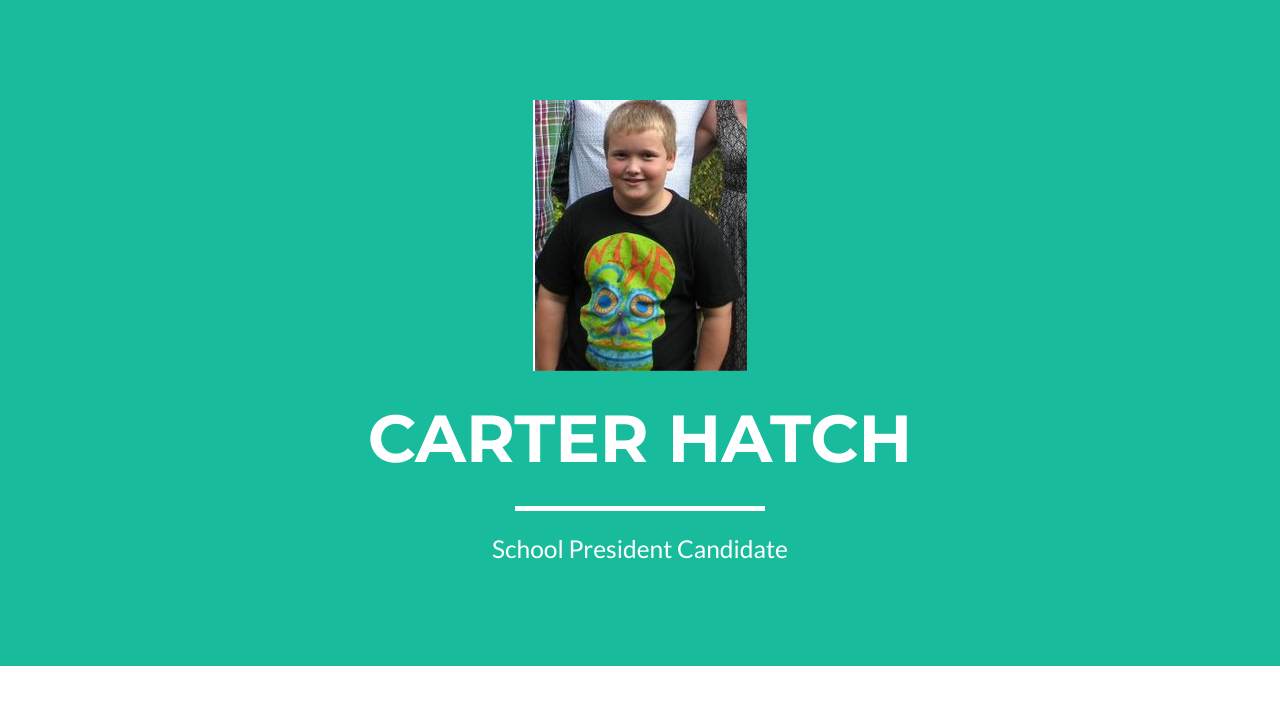
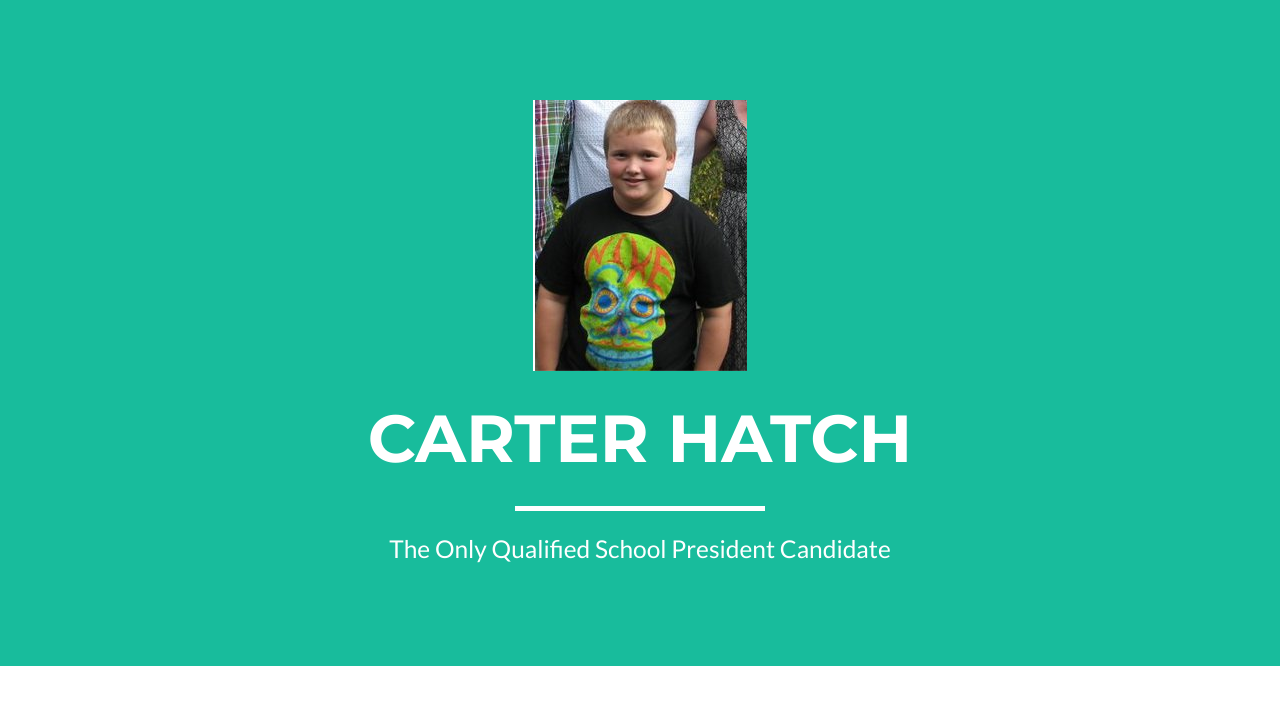
Before and after one commit to HolyMotherOfFarming/19smitgr.github.io, a website: page index.html in a window 1280 px wide. Drawn offline with nearby package versions, Linux system fonts and the light colour scheme.

Commit message:
Update index.html

```diff
--- a/index.html
+++ b/index.html
@@ -9,7 +9,7 @@
     <meta name="description" content="">
     <meta name="author" content="">
 
-    <title>President Carter Hatch</title>
+    <title>Vote Carter Hatch</title>
 
     <!-- Bootstrap Core CSS -->
     <link href="vendor/bootstrap/css/bootstrap.min.css" rel="stylesheet">
@@ -42,7 +42,7 @@
                     <div class="intro-text">
                         <span class="name">Carter Hatch</span>
                         <hr class="star-light">
-                        <span class="skills">School President Candidate</span>
+                        <span class="skills">The Only Qualified School President Candidate</span>
                     </div>
                 </div>
             </div>
```
